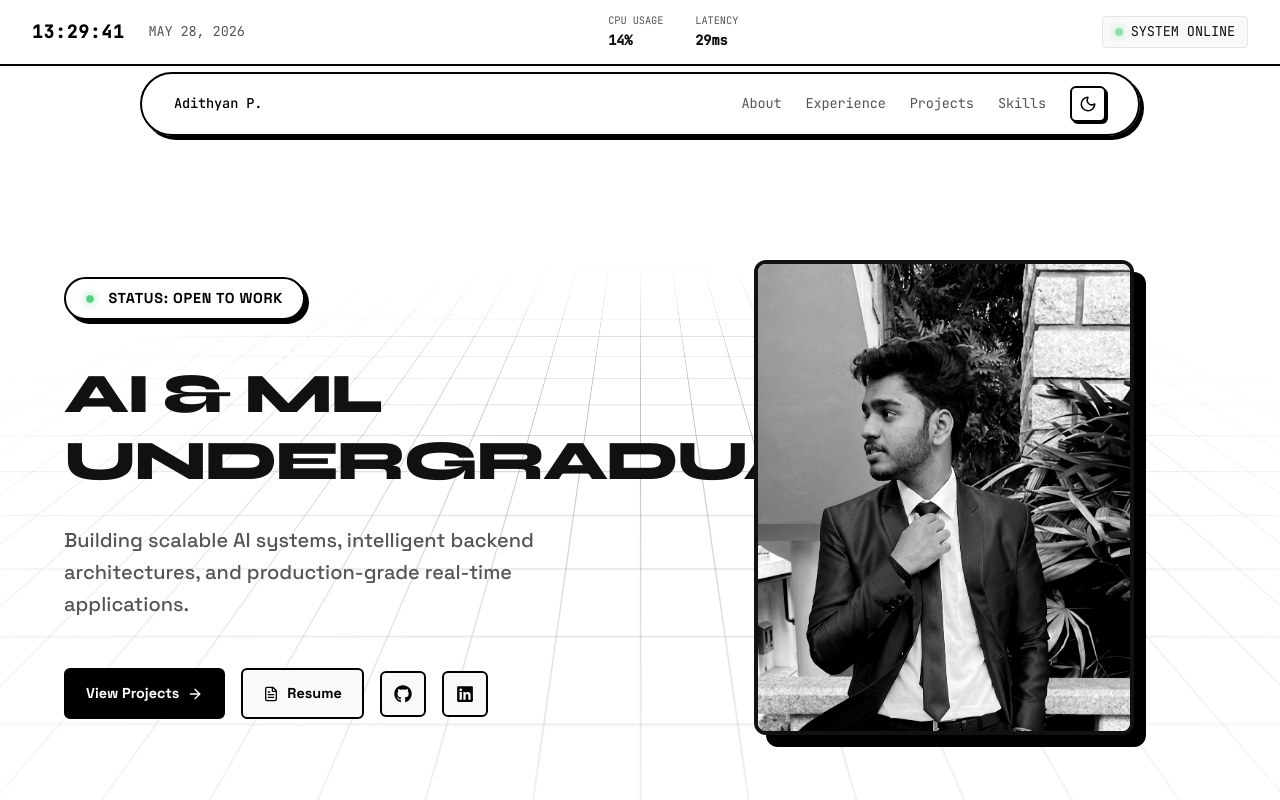
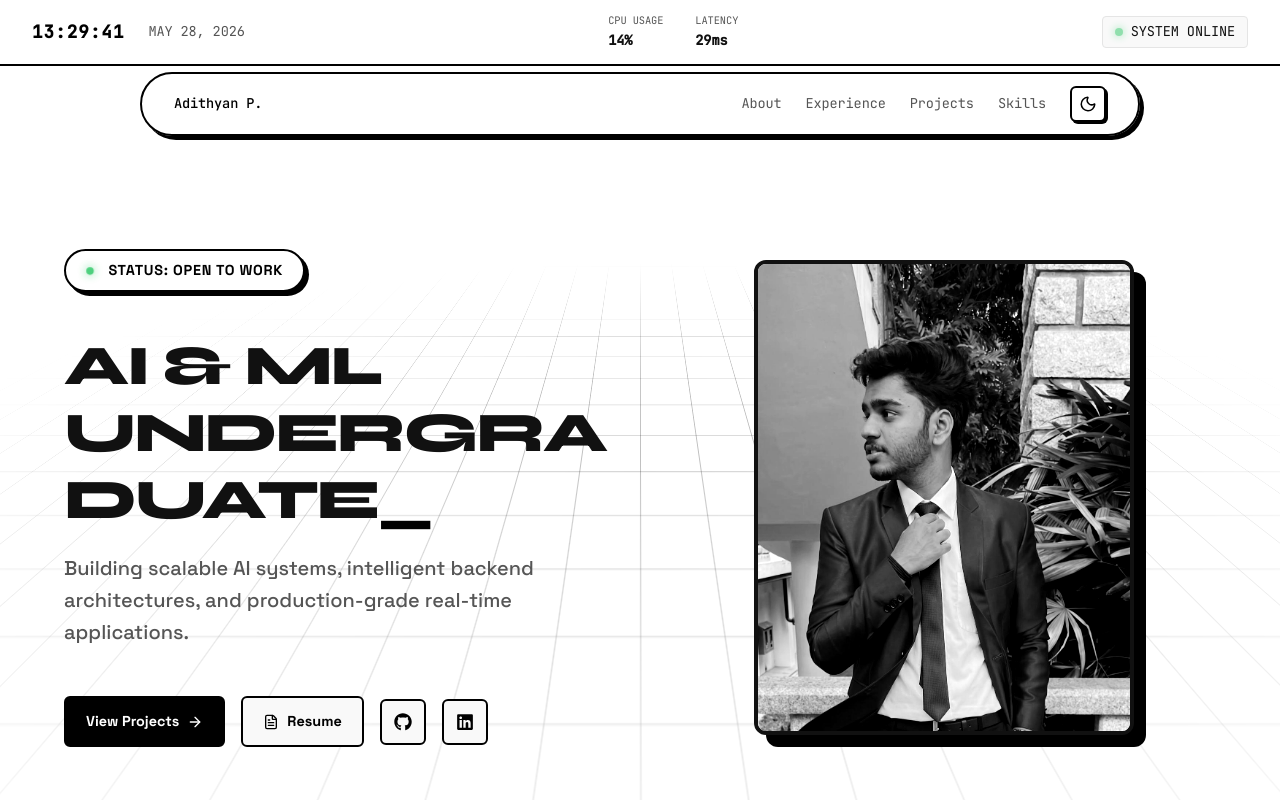
Before and after one commit to Adithyan1809/Portfolio, a React (Vite) app: page / in a window 1280 px wide. Shown: the top 800 px of the page. Built offline with nearby package versions, Linux system fonts and the light colour scheme.

Commit message:
fix: Remove inline-block to allow hero title text wrapping

```diff
--- a/src/components/Hero.jsx
+++ b/src/components/Hero.jsx
@@ -30,7 +30,7 @@ const Hero = () => {
           <div className="hero-badge">
             <span className="status-dot"></span> STATUS: OPEN TO WORK</div>
           <h1 className="hero-title">
-            <span style={{ display: 'inline-block', paddingBottom: '0.2em' }}>
+            <span style={{ paddingBottom: '0.2em' }}>
               {typedText}<span className="blinking-cursor">_</span>
             </span>
           </h1>
```
